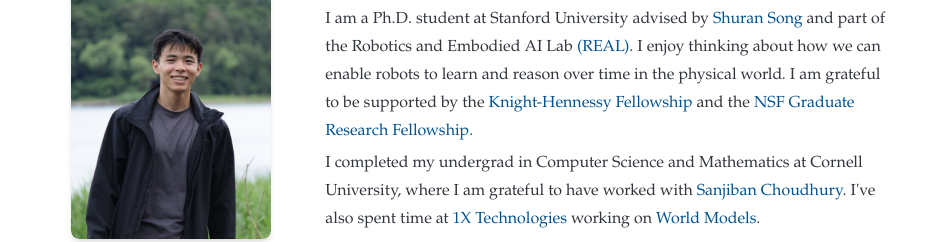
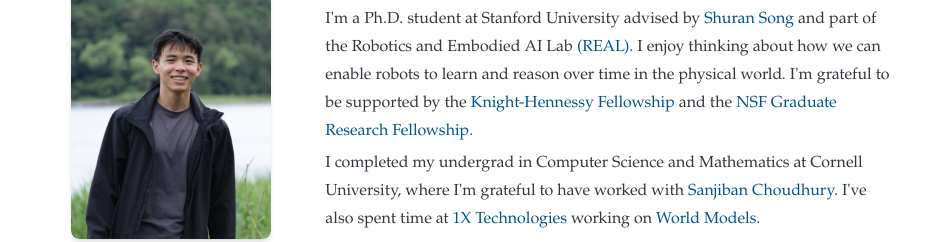
Before and after one commit to jren03/jren03.github.io, a plain HTML site: page index.html in a window 1280 px wide. Shown: the part 129-371 px from the top of the page, without its empty margins (176-1103 px from the left). Drawn offline with Linux system fonts and the light colour scheme.

Commit message:
Replace watermelon favicon with whale, use contractions in bio
Co-Authored-By: Claude Opus 5.5 <noreply@anthropic.com>

```diff
--- a/index.html
+++ b/index.html
@@ -31,8 +31,9 @@
     <meta property="og:url" content="https://jren03.github.io/" />
     <meta property="og:image" content="https://jren03.github.io/images/profile/profile_pic.jpg" />
 
-    <link rel="icon" href="./images/favicon.ico" />
     <link rel="stylesheet" href="style.css" />
+    <link rel="icon" href="./images/favicon.ico" sizes="48x48" />
+    <link rel="icon" href="./images/favicon.svg" type="image/svg+xml" />
 
     <title>Juntao Ren</title>
   </head>
@@ -64,7 +65,7 @@
           <h1 class="title">Juntao Ren</h1>
 
           <p class="lead">
-            I am a Ph.D. student at Stanford University advised by
+            I'm a Ph.D. student at Stanford University advised by
             <a
               href="https://shurans.github.io/"
               class="cyan"
@@ -80,7 +81,7 @@
               rel="noopener noreferrer"
               >(REAL)</a
             >. I enjoy thinking about how we can enable robots to learn and
-            reason over time in the physical world. I am grateful to be
+            reason over time in the physical world. I'm grateful to be
             supported by the
             <a
               href="https://knight-hennessy.stanford.edu/"
@@ -101,7 +102,7 @@
 
           <p class="lead">
             I completed my undergrad in Computer Science and Mathematics at
-            Cornell University, where I am grateful to have worked with
+            Cornell University, where I'm grateful to have worked with
             <a
               href="https://www.sanjibanchoudhury.com/"
               class="cyan"
```
Also changed, not shown: images/favicon.ico, images/favicon.svg (added).
